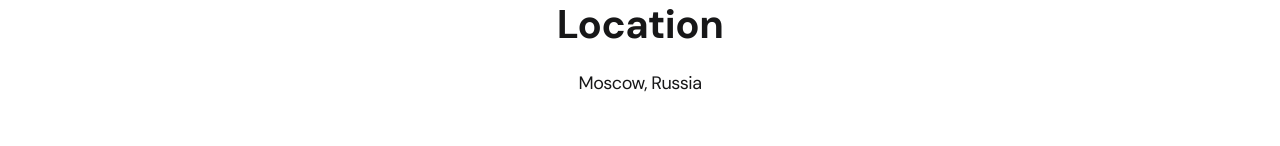
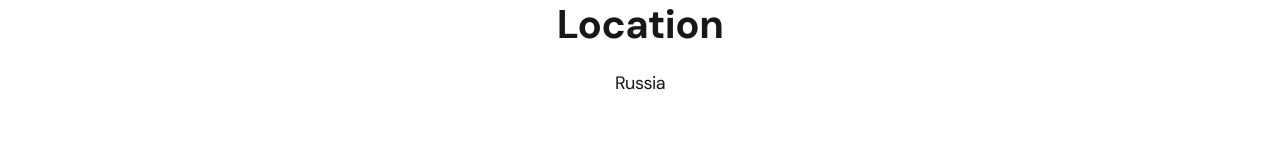
Before and after one commit to batalovmv/portfolioPage, a React (Vite) app: page /contacts in a window 1280 px wide. Shown: the part 286-432 px from the top of the page. Built offline with nearby package versions, Linux system fonts and the light colour scheme.

Commit message:
изменил обо мне

```diff
--- a/src/pages/Contacts.tsx
+++ b/src/pages/Contacts.tsx
@@ -7,12 +7,12 @@ const Contacts = () => {
 				<ul className="content-list">
 					<li className="content-list__item">
 						<h2 className="title-2">Location</h2>
-						<p>Moscow, Russia</p>
+						<p> Russia</p>
 					</li>
 					<li className="content-list__item">
 						<h2 className="title-2">Calls</h2>
 						<p>
-							<a href="tel:+79051234567">+7 (995) 462-10-36</a>
+							<a href="tel:+79051234567"> +7 (995) 462-10-36</a>
 						</p>
 					</li>
 					<li className="content-list__item">
```
Also changed, not shown: 1 other file (tests, documents, lock files or other folders).
